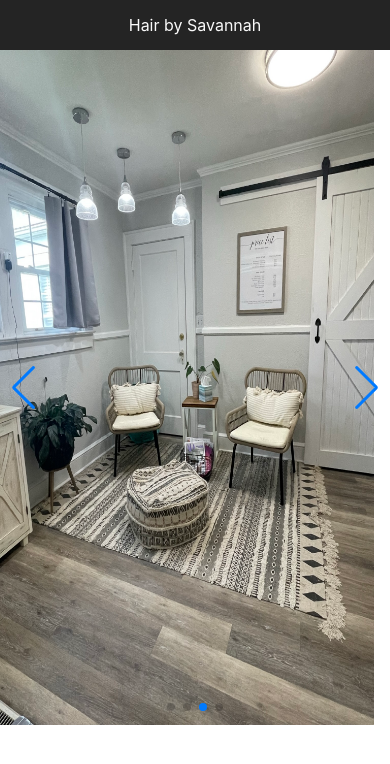
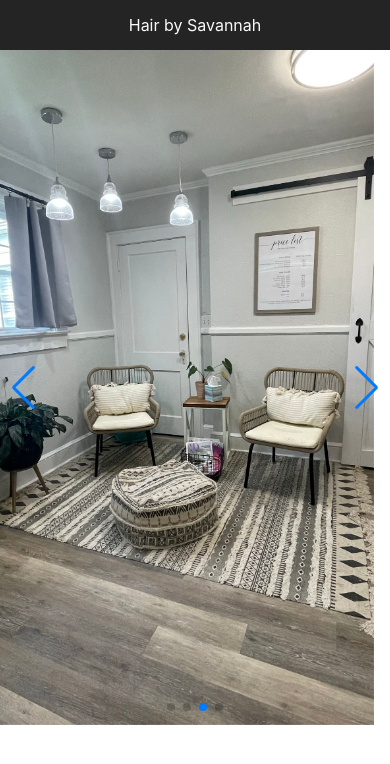
Before and after one commit to swatson9008/hairsite, a React (Vite) app: page / in a window 390 px wide. Shown: the top 764 px of the page. Built offline with nearby package versions, Linux system fonts and the light colour scheme.

Commit message:
deuglified landscape mobile view

```diff
--- a/src/index.css
+++ b/src/index.css
@@ -123,5 +123,5 @@ button:focus-visible {
   display: block;
   width: 100vw;
   height: 80vh;
-  object-fit:fill;
+  object-fit:cover;
 }
```
